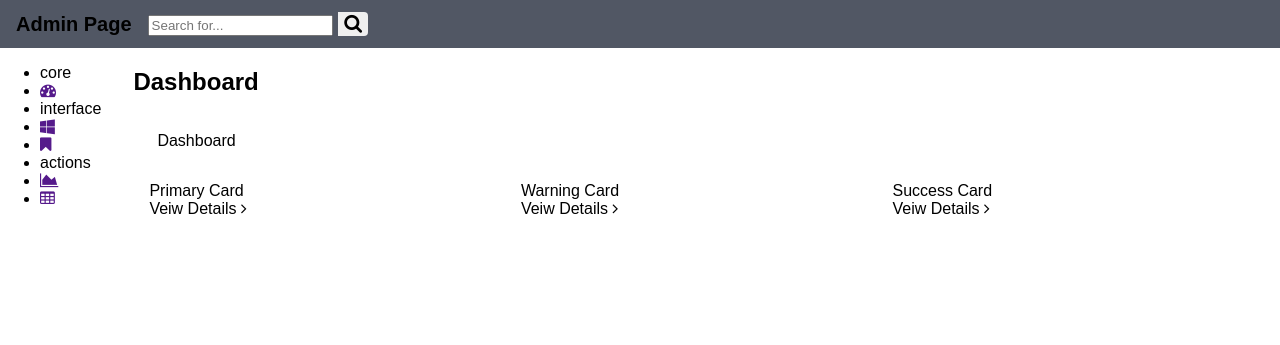
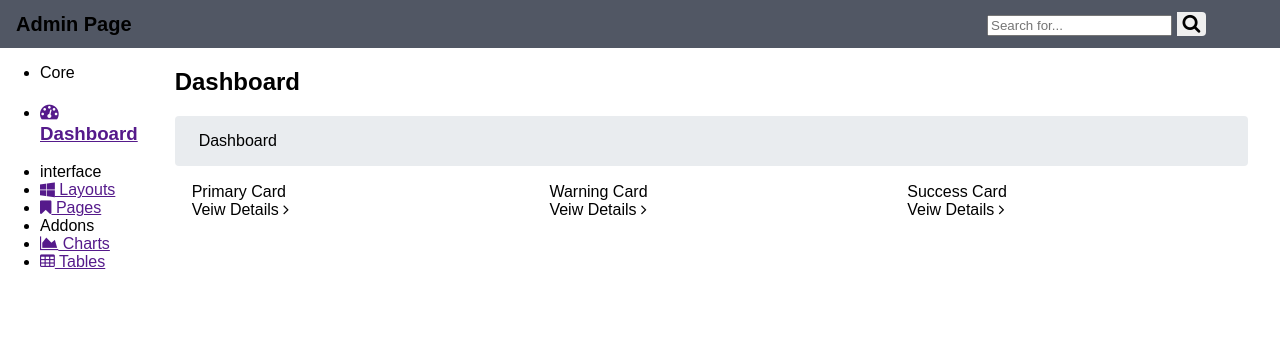
Before and after one commit to zsklari/project-css3-002-admin-template, a plain HTML site: page index.html in a window 1280 px wide. Drawn offline with Linux system fonts and the light colour scheme.

Commit message:
style refreshed

```diff
--- a/css/style.css
+++ b/css/style.css
@@ -1,11 +1,16 @@
+* {
+    box-sizing: border-box;
+}
+
 html {
     font-family: sans-serif
 }
 
 .aside {
     background-color: #333741;
-    min-width: ;
-    color: #000;
+    min-width: 12rem;
+    color: #236236236;
+    text-transform: uppercase;
 }
 
 .content {
@@ -23,12 +28,13 @@ body {
     left: 0;
 }
 
+
 .header--dark {
+    align-items: center;
     background-color: #515764;
     color: #236236236;
     display: flex;
     flex-direction: row;
-    align-items: center;
     height: 3rem;
 }
 
@@ -41,8 +47,10 @@ body {
 .header__search {
     display: inline;
     font-size: 1.25rem;
+    margin-right: 2rem;
     padding-left: 1rem;
-    margin-left
+    position: absolute;
+    right: 2.6rem;
 }
 
 .main {
@@ -52,7 +60,7 @@ body {
 }
 
 .main__breadcrumb {
-    background-color: #233236239;
+    background-color: rgb(233,236,239);
     border-radius: .25rem;
     padding: 1rem 1.5rem;
 }
@@ -60,6 +68,10 @@ body {
 .main__card {
     flex-basis: 100%;
     margin: 1rem;
+    height: 10rem;
+    border: solid 1px transparent;
+    border-top-left-radius: 0.25rem ;
+    border-bottom-left-radius: 0.25rem ;
 }
 
 .main__cards {
@@ -72,7 +84,21 @@ body {
 
 }
 
-.search-input {}
+.search-input {
+    outline: none;
+    border-color: solid 1px transparent;
+    border-top-left-radius: 4px;
+    border-bottom-left-radius: 4px ;
+    padding: 0.375rem  0.75rem;
+    font-size: 1.2rem;
+    height: 2rem;
+    display: inline;
+    transition: border-color .15s;
+}
+
+.search__input:focus {
+    border-color: rgb(128,189,255);
+}
 
 .search__btn {
     background-color: #0123255);
@@ -80,6 +106,6 @@ body {
     border-top-right-radius: 4px;
     border-bottom-right-radius: 4px;
     color: #236236236);
-    font-size: 1.2rem
-
+    font-size: 1.2rem;
+    margin-left: -1px;
 }
--- a/index.html
+++ b/index.html
@@ -22,33 +22,28 @@
         <aside>
             <nav class="main__nav">
                 <ul class="nav__ul">
-                    <li>core</li>
+                    <li>Core</li>
                     <li>
                         <a href="">
-                            <i class="fa fa-tachometer"></i>
-                        </a>
+                           <h3> <i class="fa fa-tachometer"></i> Dashboard</h3></a>
                     </li>
                     <li>interface</li>
                     <li>
                         <a href="">
-                            <i class="fa fa-windows"></i>
-                        </a>
+                            <i class="fa fa-windows"></i> Layouts </a>
                     </li>
                     <li>
                         <a href="">
-                            <i class="fa fa-bookmark"></i>
-                        </a>
+                            <i class="fa fa-bookmark"></i> Pages </a>
                     </li>
-                    <li>actions</li>
+                    <li>Addons</li>
                     <li>
                         <a href="">
-                            <i class="fa fa-area-chart"></i>
-                        </a>
+                            <i class="fa fa-area-chart"></i> Charts </a>
                     </li>
                     <li>
                         <a href="">
-                            <i class="fa fa-table"></i>
-                        </a>
+                            <i class="fa fa-table"></i> Tables </a>
                     </li>
                 </ul>
             </nav>
```
